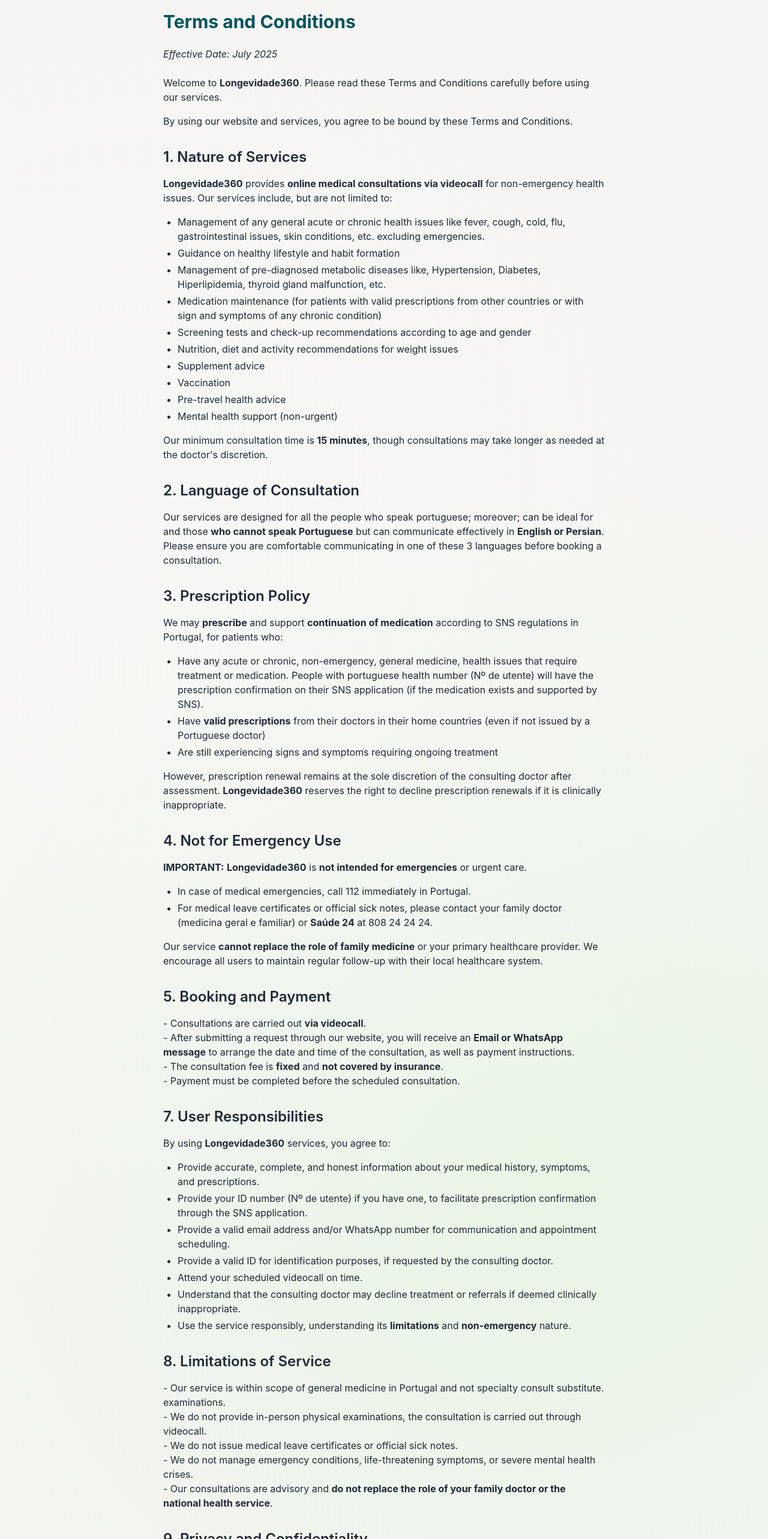
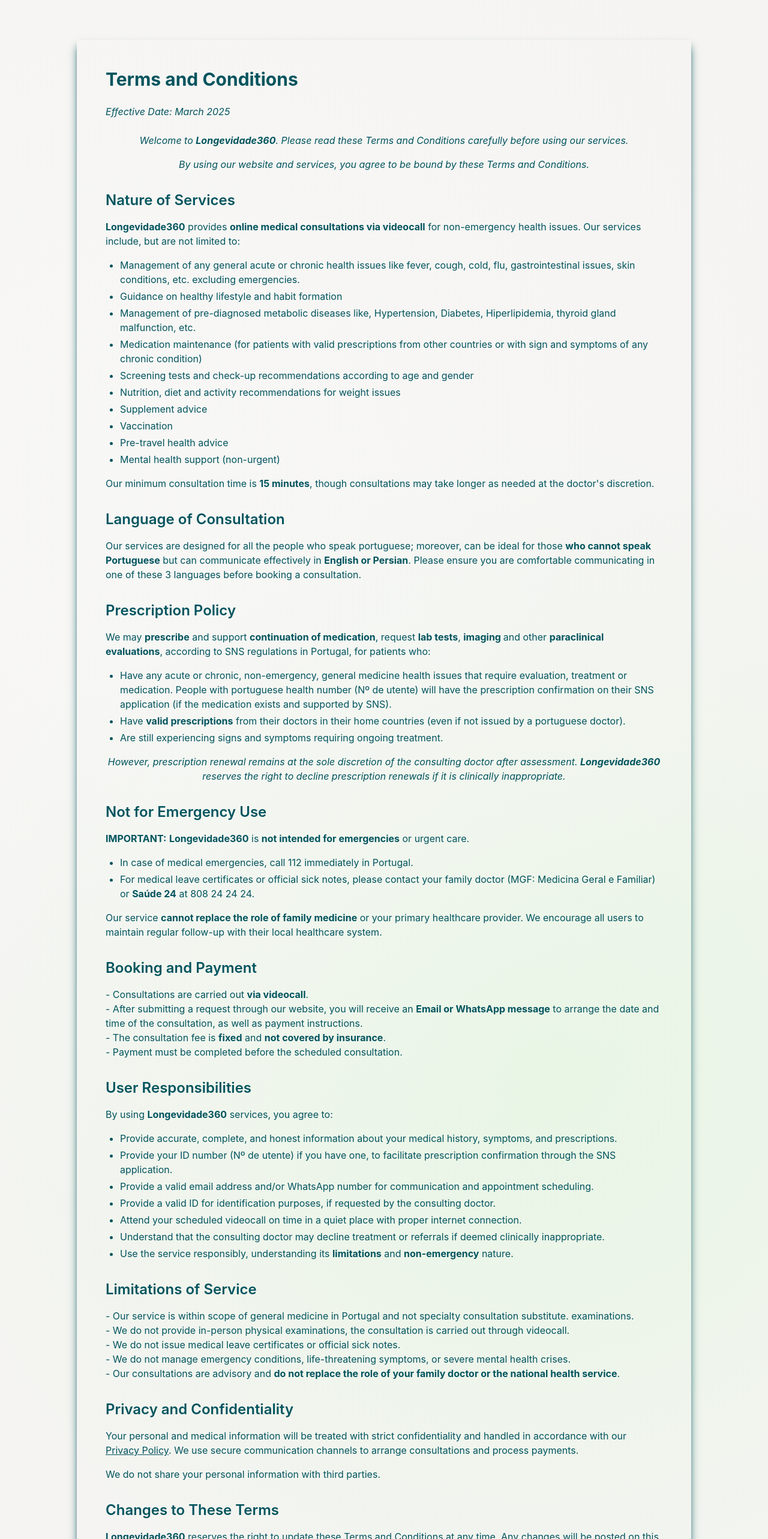
Before and after one commit to Maryamtehranizadeh/longevidade360, a React (Vite) app: page /terms-and-conditions in a window 1280 px wide. Shown: the part 140-2706 px from the top of the page at 60% size. Built offline with nearby package versions, Linux system fonts and the light colour scheme.

Commit message:
some tw css

```diff
--- a/src/pages/PrivacyPolicy.jsx
+++ b/src/pages/PrivacyPolicy.jsx
@@ -2,14 +2,18 @@ import React from "react";
 
 function PrivacyPolicy() {
   return (
-    <div className="max-w-3xl mx-auto px-4 py-8 text-gray-800">
-      <h1 className="text-3xl font-bold mb-6 text-primary">Privacy Policy</h1>
-      <p className="italic mb-6">Effective Date: July 2025</p>
+    <div className="max-w-5xl mx-auto p-12 my-20 text-primary shadow-lg shadow-primary">
+      <h1 className="text-3xl font-bold mb-6">Privacy Policy</h1>
+      <p className="italic mb-6">Effective Date: March 2025</p>
 
-      <p className="mb-4">
+      <p className="mb-4 italic text-center">
         This Privacy Policy outlines how <strong>Longevidade360</strong>{" "}
         collects, uses, stores, and protects your personal data when you use our
         services.
+      </p>
+      <p className="mt-8 font-semibold italic text-center">
+        By using our services, you acknowledge that you have read and agreed to
+        this Privacy Policy.
       </p>
 
       <h2 className="text-2xl font-semibold mt-8 mb-4">
@@ -38,8 +42,10 @@ function PrivacyPolicy() {
 
       <h2 className="text-2xl font-semibold mt-8 mb-4">3. Data Retention</h2>
       <p className="mb-4">
-        We do <strong>not</strong> store your medical history, consultation
-        details, or health documents after the consultation ends. Only your
+        We do <strong>not</strong> store your unnecessary medical history,
+        consultation details, or health documents after the consultation ends.
+        Only your main health complaints and the doctor's recommendations are
+        retained for future reference. Your personal information such as your{" "}
         name, email, and WhatsApp number are retained for future communication
         purposes.
       </p>
@@ -94,11 +100,6 @@ function PrivacyPolicy() {
         <li>Email: longevidade360.pt@gmail.com</li>
         <li>Website: longevidade360.pt</li>
       </ul>
-
-      <p className="mt-8 font-semibold">
-        By using our services, you acknowledge that you have read and agreed to
-        this Privacy Policy.
-      </p>
     </div>
   );
 }
--- a/src/pages/TermsConditions.jsx
+++ b/src/pages/TermsConditions.jsx
@@ -2,24 +2,20 @@ import React from "react";
 
 function TermsConditions() {
   return (
-    <div className="max-w-3xl mx-auto px-4 py-8 text-gray-800">
-      <h1 className="text-3xl font-bold mb-6 text-primary">
-        Terms and Conditions
-      </h1>
-      <p className="italic mb-6">Effective Date: July 2025</p>
+    <div className="max-w-5xl mx-auto p-12 my-20 text-primary shadow-lg shadow-primary ">
+      <h1 className="text-3xl font-bold mb-6">Terms and Conditions</h1>
+      <p className="italic mb-6">Effective Date: March 2025</p>
 
-      <p className="mb-4">
+      <p className="mb-4 italic text-center">
         Welcome to <strong>Longevidade360</strong>. Please read these Terms and
         Conditions carefully before using our services.
       </p>
-      <p className="mb-4 font-italic">
+      <p className="mb-4 italic text-center">
         By using our website and services, you agree to be bound by these Terms
         and Conditions.
       </p>
 
-      <h2 className="text-2xl font-semibold mt-8 mb-4">
-        1. Nature of Services
-      </h2>
+      <h2 className="text-2xl font-semibold mt-8 mb-4">Nature of Services</h2>
       <p className="mb-4">
         <strong>Longevidade360</strong> provides{" "}
         <strong>online medical consultations via videocall</strong> for
@@ -57,42 +53,42 @@ function TermsConditions() {
       </p>
 
       <h2 className="text-2xl font-semibold mt-8 mb-4">
-        2. Language of Consultation
+        Language of Consultation
       </h2>
       <p className="mb-4">
         Our services are designed for all the people who speak portuguese;
-        moreover; can be ideal for and those{" "}
+        moreover, can be ideal for those{" "}
         <strong>who cannot speak Portuguese</strong> but can communicate
         effectively in <strong>English or Persian</strong>. Please ensure you
         are comfortable communicating in one of these 3 languages before booking
         a consultation.
       </p>
 
-      <h2 className="text-2xl font-semibold mt-8 mb-4">
-        3. Prescription Policy
-      </h2>
+      <h2 className="text-2xl font-semibold mt-8 mb-4">Prescription Policy</h2>
       <p className="mb-4">
         We may <strong>prescribe</strong> and support{" "}
-        <strong>continuation of medication</strong> according to SNS regulations
-        in Portugal, for patients who:
+        <strong>continuation of medication</strong>, request{" "}
+        <strong>lab tests</strong>, <strong>imaging </strong>
+        and other <strong>paraclinical evaluations</strong>, according to SNS
+        regulations in Portugal, for patients who:
       </p>
       <ul className="list-disc pl-6 mb-4 space-y-1">
         <li>
-          Have any acute or chronic, non-emergency, general medicine, health
-          issues that require treatment or medication. People with portuguese
-          health number (Nº de utente) will have the prescription confirmation
-          on their SNS application (if the medication exists and supported by
-          SNS).
+          Have any acute or chronic, non-emergency, general medicine health
+          issues that require evaluation, treatment or medication. People with
+          portuguese health number (Nº de utente) will have the prescription
+          confirmation on their SNS application (if the medication exists and
+          supported by SNS).
         </li>
         <li>
           Have <strong>valid prescriptions</strong> from their doctors in their
-          home countries (even if not issued by a Portuguese doctor)
+          home countries (even if not issued by a portuguese doctor).
         </li>
         <li>
-          Are still experiencing signs and symptoms requiring ongoing treatment
+          Are still experiencing signs and symptoms requiring ongoing treatment.
         </li>
       </ul>
-      <p className="mb-4">
+      <p className="mb-4 italic text-center text-primary">
         However, prescription renewal remains at the sole discretion of the
         consulting doctor after assessment. <strong>Longevidade360</strong>{" "}
         reserves the right to decline prescription renewals if it is clinically
@@ -100,7 +96,7 @@ function TermsConditions() {
       </p>
 
       <h2 className="text-2xl font-semibold mt-8 mb-4">
-        4. Not for Emergency Use
+        Not for Emergency Use
       </h2>
       <p className="mb-4">
         <strong>IMPORTANT:</strong> <strong>Longevidade360</strong> is{" "}
@@ -112,7 +108,7 @@ function TermsConditions() {
         </li>
         <li>
           For medical leave certificates or official sick notes, please contact
-          your family doctor (medicina geral e familiar) or{" "}
+          your family doctor (MGF: Medicina Geral e Familiar) or{" "}
           <strong>Saúde 24</strong> at 808 24 24 24.
         </li>
       </ul>
@@ -122,9 +118,7 @@ function TermsConditions() {
         regular follow-up with their local healthcare system.
       </p>
 
-      <h2 className="text-2xl font-semibold mt-8 mb-4">
-        5. Booking and Payment
-      </h2>
+      <h2 className="text-2xl font-semibold mt-8 mb-4">Booking and Payment</h2>
       <p className="mb-4">
         - Consultations are carried out <strong>via videocall</strong>.<br />-
         After submitting a request through our website, you will receive an{" "}
@@ -145,7 +139,7 @@ function TermsConditions() {
       </p> */}
 
       <h2 className="text-2xl font-semibold mt-8 mb-4">
-        7. User Responsibilities
+        User Responsibilities
       </h2>
       <p className="mb-4">
         By using <strong>Longevidade360</strong> services, you agree to:
@@ -167,7 +161,10 @@ function TermsConditions() {
           Provide a valid ID for identification purposes, if requested by the
           consulting doctor.
         </li>
-        <li>Attend your scheduled videocall on time.</li>
+        <li>
+          Attend your scheduled videocall on time in a quiet place with proper
+          internet connection.
+        </li>
         <li>
           Understand that the consulting doctor may decline treatment or
           referrals if deemed clinically inappropriate.
@@ -180,11 +177,11 @@ function TermsConditions() {
       </ul>
 
       <h2 className="text-2xl font-semibold mt-8 mb-4">
-        8. Limitations of Service
+        Limitations of Service
       </h2>
       <p className="mb-4">
         - Our service is within scope of general medicine in Portugal and not
-        specialty consult substitute. examinations.
+        specialty consultation substitute. examinations.
         <br />
         - We do not provide in-person physical examinations, the consultation is
         carried out through videocall.
@@ -202,7 +199,7 @@ function TermsConditions() {
       </p>
 
       <h2 className="text-2xl font-semibold mt-8 mb-4">
-        9. Privacy and Confidentiality
+        Privacy and Confidentiality
       </h2>
       <p className="mb-4">
         Your personal and medical information will be treated with strict
@@ -213,15 +210,10 @@ function TermsConditions() {
         . We use secure communication channels to arrange consultations and
         process payments.
       </p>
-      <p>
-        We do not share your personal information with third parties, neither
-        store the record of your health information or documents after the
-        consultation is completed. We only keep the record of your name, email,
-        and WhatsApp number for communication purposes.
-      </p>
+      <p>We do not share your personal information with third parties.</p>
 
       <h2 className="text-2xl font-semibold mt-8 mb-4">
-        10. Changes to These Terms
+        Changes to These Terms
       </h2>
       <p className="mb-4">
         <strong>Longevidade360</strong> reserves the right to update these Terms
@@ -229,20 +221,20 @@ function TermsConditions() {
         an updated effective date.
       </p>
 
-      <h2 className="text-2xl font-semibold mt-8 mb-4">11. Contact</h2>
+      <h2 className="text-2xl font-semibold mt-8 mb-4">Contact</h2>
       <p className="mb-4">
         For any questions or concerns about these Terms and Conditions, please
         contact us at:
       </p>
       <ul className="list-disc pl-6 mb-4 space-y-1">
         <li>Email: longevidade360.pt@gmail.com</li>
-        <li>Website: longevidade360.pt</li>
+        <li>
+          Website:{" "}
+          <a href="/contact-us" className="text-primary underline">
+            longevidade360.pt/contact-us
+          </a>
+        </li>
       </ul>
-
-      <p className="mt-8 font-semibold">
-        By using our service, you acknowledge that you have read, understood,
-        and agree to these Terms and Conditions.
-      </p>
     </div>
   );
 }
```
